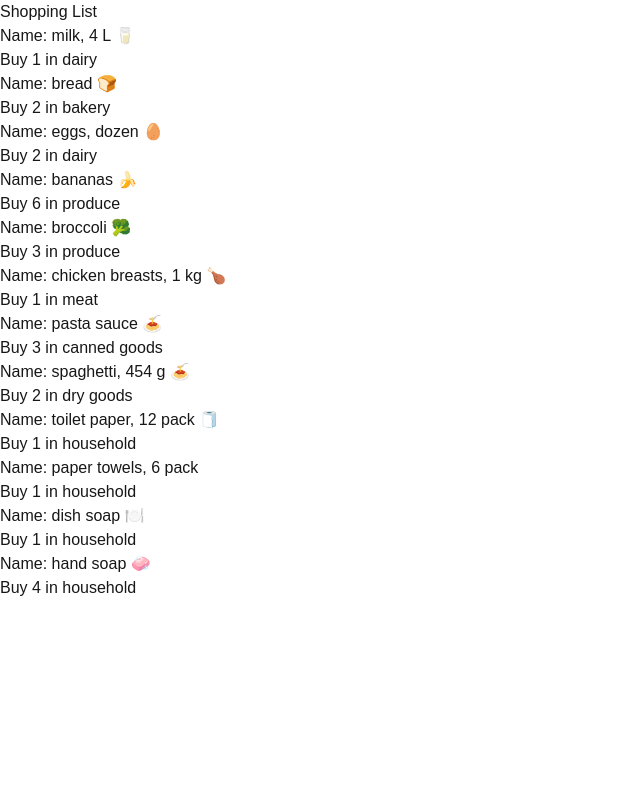
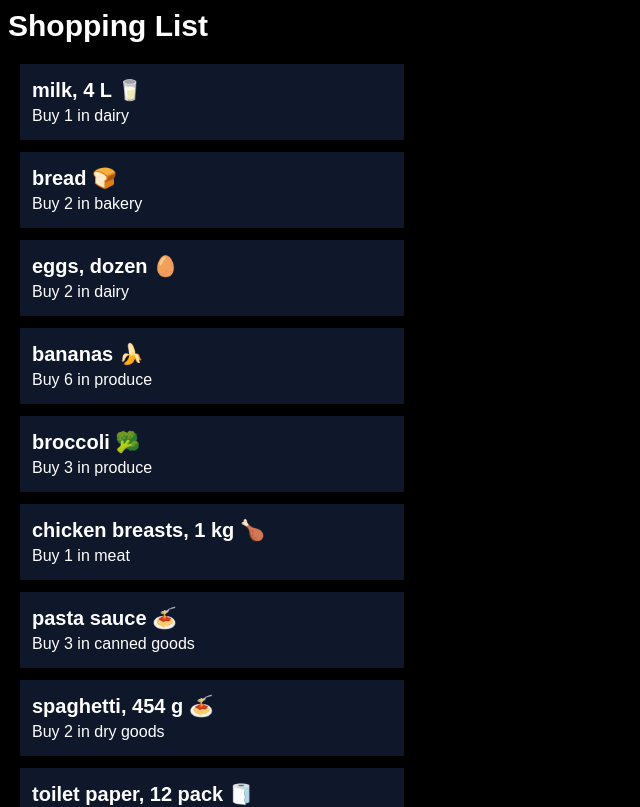
Before and after one commit to Elysia-K/cprg306-assignments, a Next.js app: page /week-3 in a window 1280 px wide. Shown: the top 807 px of the page, without its empty margins (0-640 px from the left). Built offline with nearby package versions, Linux system fonts and the light colour scheme.

Commit message:
week-3 assignment add style
week-3 assignment add style

```diff
--- a/app/page.js
+++ b/app/page.js
@@ -5,10 +5,10 @@ export default function Home() {
     <main>
       <h1 className="text-2xl">CPRG 306: Web Development 2 - Assignments</h1>
       <p>
-        <Link href="./week-2">this is the link for week2 assignments</Link>
+        <Link href="./week-2">Week-2 Assignments</Link>
       </p>
       <p>
-        <Link href="./week-3">Shopping List</Link>
+        <Link href="./week-3">Week-3 Shopping List</Link>
       </p>
     </main>
   );
--- a/app/week-3/item.js
+++ b/app/week-3/item.js
@@ -1,7 +1,9 @@
 export default function Item({ name, quantity, category }) {
+  let listStyle = 'bg-slate-900 ml-5 mt-3 p-3 text-white max-w-sm';
+
   return (
-    <li>
-      <h3>Name: {name}</h3>
+    <li className={listStyle}>
+      <h3 className="font-bold text-xl">{name}</h3>
       <p>
         Buy {quantity} in {category}
       </p>
--- a/app/week-3/page.js
+++ b/app/week-3/page.js
@@ -3,8 +3,8 @@ import ItemList from './item-list';
 
 export default function Page() {
   return (
-    <main>
-      <h1>Shopping List</h1>
+    <main className="bg-black">
+      <h1 className="font-bold text-3xl text-white p-2">Shopping List</h1>
       <ItemList />
     </main>
   );
```
